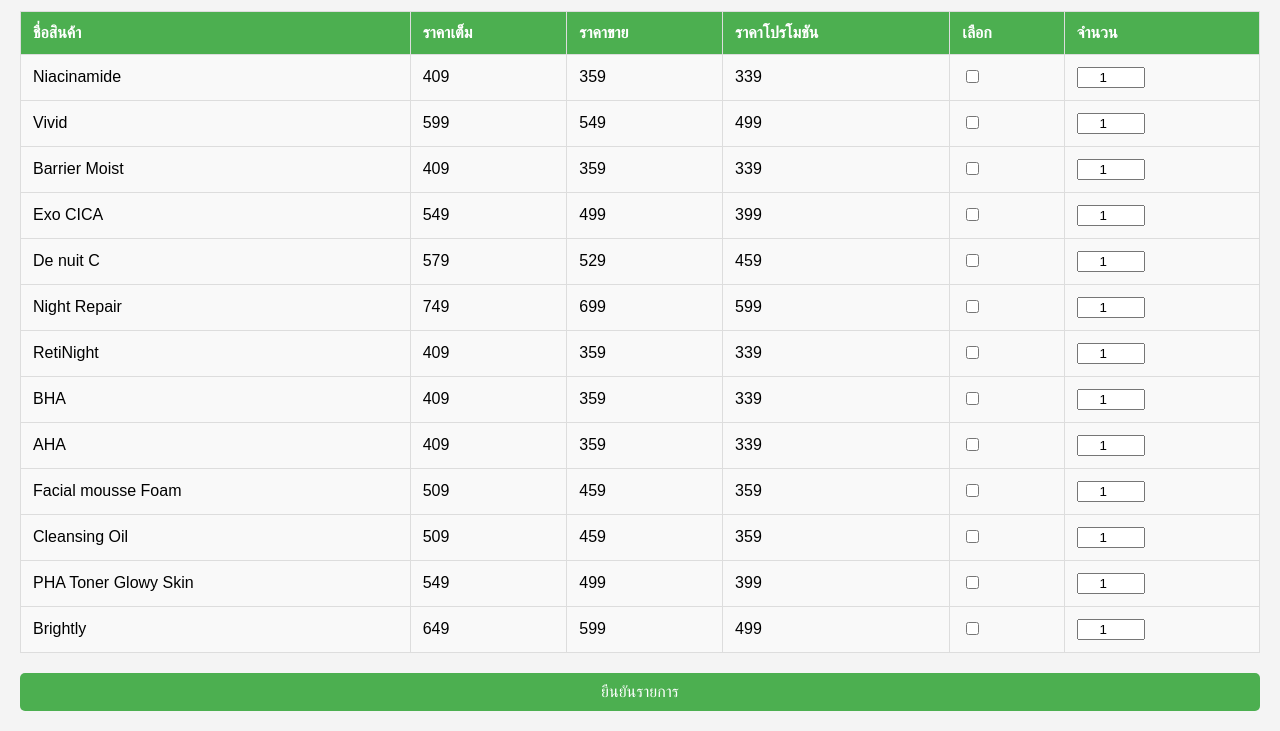
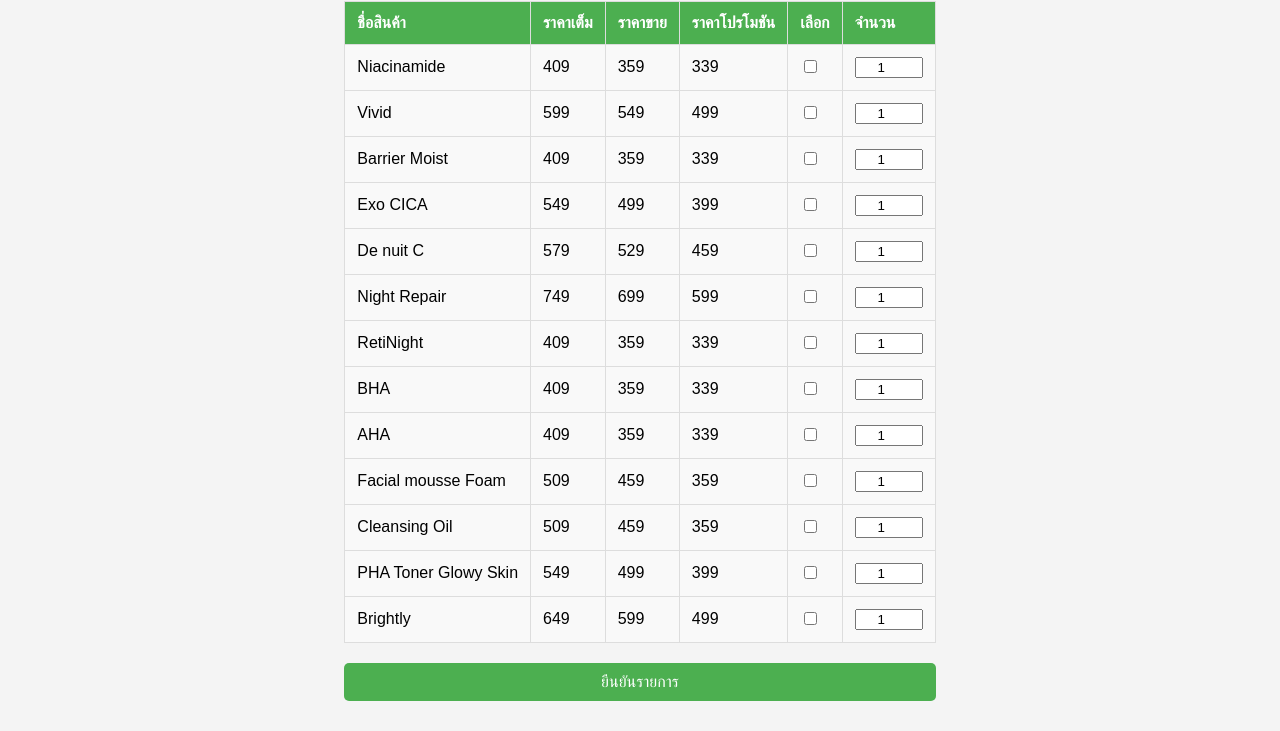
Before and after one commit to xanderkiss/Od-La, a plain HTML site: page index.html in a window 1280 px wide. Shown: the part 89-820 px from the top of the page. Drawn offline with Linux system fonts and the light colour scheme.

Commit message:
Update index.html

```diff
--- a/index.html
+++ b/index.html
@@ -6,10 +6,15 @@
     <title>สรุปการสั่งซื้อ</title>
     <style>
         body {
-            font-family: Arial, sans-serif;
-            margin: 0;
-            padding: 20px;
-            background-color: #f4f4f4;
+			font-family: Arial, sans-serif;
+			margin: 0;
+			padding: 0;
+			display: flex;
+			flex-direction: column;
+			align-items: center;
+			justify-content: center;
+			height: 100vh;
+			background-color: #f4f4f4;
         }
         h1 {
             text-align: center;
@@ -66,10 +71,11 @@
             background-color: white;
             border-radius: 10px;
             box-shadow: 0 4px 8px rgba(0, 0, 0, 0.1);
-            width: 80%;
+            width: 100%;
             max-width: 700px;
             margin-left: auto;
             margin-right: auto;
+			margin: 0 auto;
         }
 
         #orderSummary {
```
